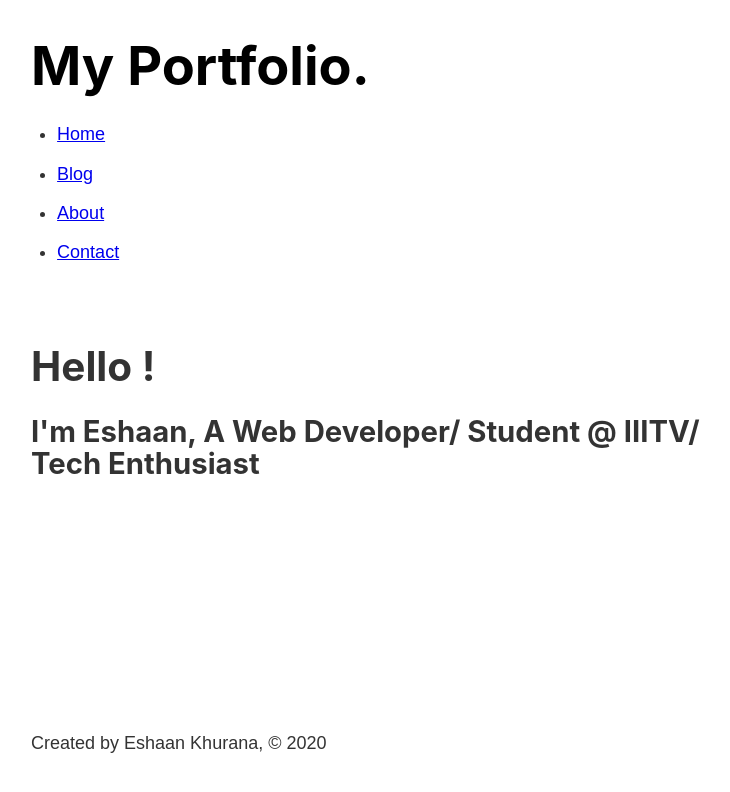
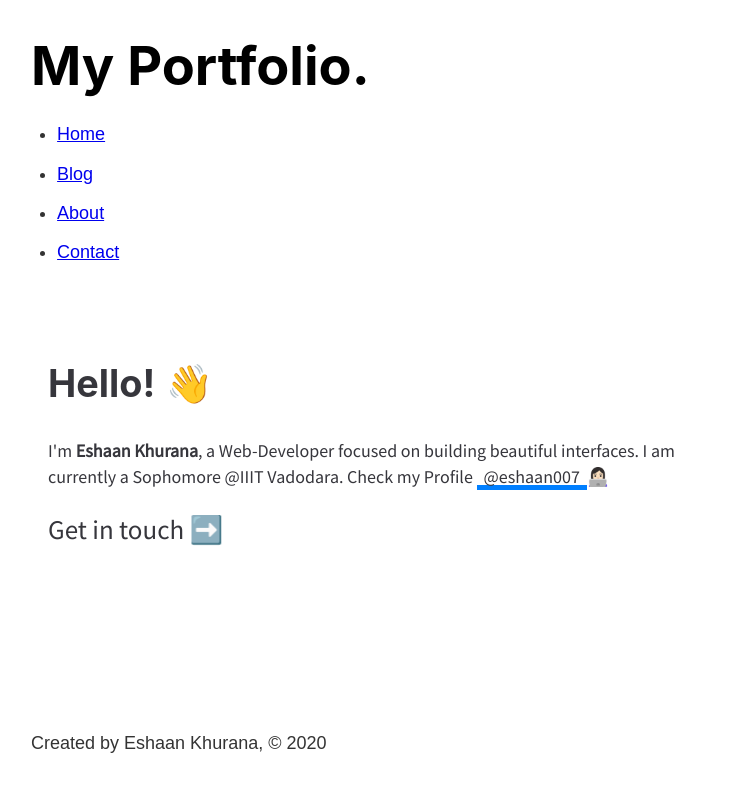
Before and after one commit to eshaan007/Portfolio-v1, a Gatsby site: page / in a window 1280 px wide. Shown: the whole page, without its empty margins (252-982 px from the left). Built offline with nearby package versions, Linux system fonts and the light colour scheme; Gatsby itself is replaced by a stand-in of ours.

Commit message:
Updated Introduction

```diff
--- a/src/pages/index.js
+++ b/src/pages/index.js
@@ -7,8 +7,12 @@ const IndexPage = () => {
     return(
         <Layout>
             <Head title="Home"/>
-            <h1> Hello ! </h1>
-            <h2> I'm Eshaan, A Web Developer/ Student @ IIITV/ Tech Enthusiast</h2>
+            <article>
+                <h1><strong>Hello!</strong> 👋</h1>
+                <p>I'm <strong>Eshaan Khurana</strong>, a Web-Developer focused on building beautiful interfaces.
+                I am currently a Sophomore @IIIT Vadodara. Check my Profile <a class="highlight-link" href="https://github.com/eshaan007" target="_blank">@eshaan007</a>👩🏻‍💻</p>
+                <p><a href="mailto:eshaany2k@gmail.com" class="arrow-link">Get in touch ➡️</a></p>
+            </article>
         </Layout>
     )
 }
--- a/src/styles/index.scss
+++ b/src/styles/index.scss
@@ -620,3 +620,69 @@ html {
       font-size: 100%;
     }
   }
+
+
+  @import url('https://fonts.googleapis.com/css?family=Lora:400,700|Source+Sans+Pro:300,400|Dosis:300,400,700');
+
+$link-color: #007FFF; // slateblue
+// $link-color: #303C55; // picasso blue
+// $link-color: rgba(0, 127, 225, 0.75);
+
+article {
+  max-width: 700px;
+  margin: 0px auto;
+  padding: 10px;
+  font-family: "Source Sans Pro", sans-serif;
+  color: #36363C;
+
+  h1 {
+    font-weight: 300;
+    line-height: 1.5;
+    font-size: 2.1rem;
+  }
+
+  .highlight-link {
+    text-decoration: none;
+    color: #36363C;
+    display: inline-block;
+    padding: 0px 7px;
+    transition: all .2s ease-in-out;
+    box-sizing: border-box;
+    text-decoration: none;
+    box-shadow: inset 0 -5px 0 $link-color;
+    &:hover {
+      box-shadow: inset 0 -47px 0 0 $link-color;
+      color: white;
+    }
+  }
+
+  .arrow-link {
+    color: #36363C;
+    font-size: 1.5rem;
+    -webkit-transition: all .15s ease-in-out;
+    background-color: transparent;
+    text-decoration: none;
+    white-space: nowrap;
+
+    &:after {
+      position: relative;
+      bottom: 0.2ex;
+      margin-left: 10px;
+
+      color: $link-color;
+      font-family: "FontAwesome";
+      font-size: 1.5rem;
+      display: inline-block;
+      vertical-align: middle;
+      -webkit-transition: all .15s ease-in-out;
+    }
+
+    &:hover {
+			font-weight: bold;
+    }
+
+    &:hover:after {
+      transform: translateX(7px);
+    }
+  }
+}
```
